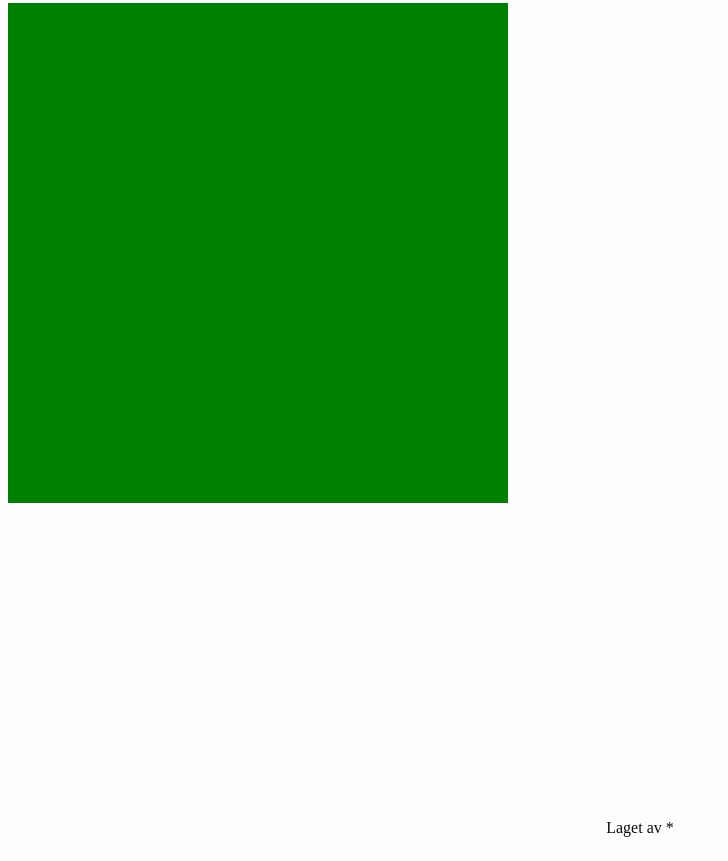
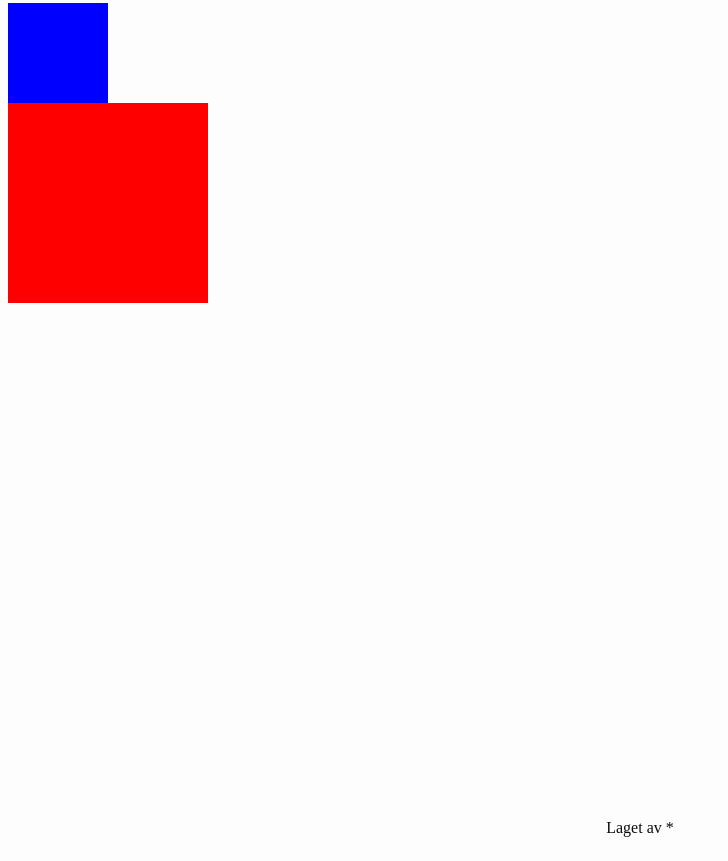
Before and after one commit to sharmababita/Kodeloftet_Dag14, a website: page index.html in a window 1280 px wide. Shown: the part 59-920 px from the top of the page, without its empty margins (0-728 px from the left). Drawn offline with Linux system fonts and the light colour scheme.

Commit message:
add class

```diff
--- a/index.html
+++ b/index.html
@@ -9,7 +9,7 @@
   </head>
   <body>
     <header>
-      <div class="headerLogo">BS</div>
+      <div class="headerLogo">Kodeloftet</div>
       <nav>
         <ul>
           <li></li>
@@ -21,6 +21,7 @@
     <main>
       <section>
          <div id="blueCircle"></div>
+         <div id="redCircle"></div>
     </section>
     </main>
     <footer>
--- a/script.js
+++ b/script.js
@@ -1,9 +1,16 @@
-const blueCirclee = document.querySelector('#blueCircle');
+const blueCircle = document.querySelector('#blueCircle');
 console.log(blueCircle);
+blueCircle.style.height = '100px';
+blueCircle.style.width = '100px';
+blueCircle.style.backgroundColor = 'blue';
+ blueCircle.classList.add("blueContainer")
 
-blueCircle.style.height = '500px';
-blueCircle.style.width = '500px';
-blueCircle.style.backgroundColor = 'green';
+const redCirle = document.querySelector("#redCircle");
+console.log(redCirle)
+redCircle.style.height = '200px';
+redCircle.style.width = '200px';
+redCircle.style.backgroundColor = 'red';
+
 
 // Oppgave 1: Lag en grønn firkant.
 // // Lage HTML og gi en ID
--- a/styles.css
+++ b/styles.css
@@ -36,6 +36,26 @@ section {
   height: 100vh;
 }
 
+.redContainer {
+  height: 100px;
+  width: 100px;
+  background-color: red;
+}
+
+
+.blueContainer {
+  height: "100px";
+  width: "100px";
+  background-color: rgb(54, 9, 110);
+}
+
+.yellowContainer {
+  height: "100px";
+  width: "100px";
+  background-color:rgb(170, 16, 16);
+}
+
+
 /* FOOTER */
 footer {
   display: flex;
```
